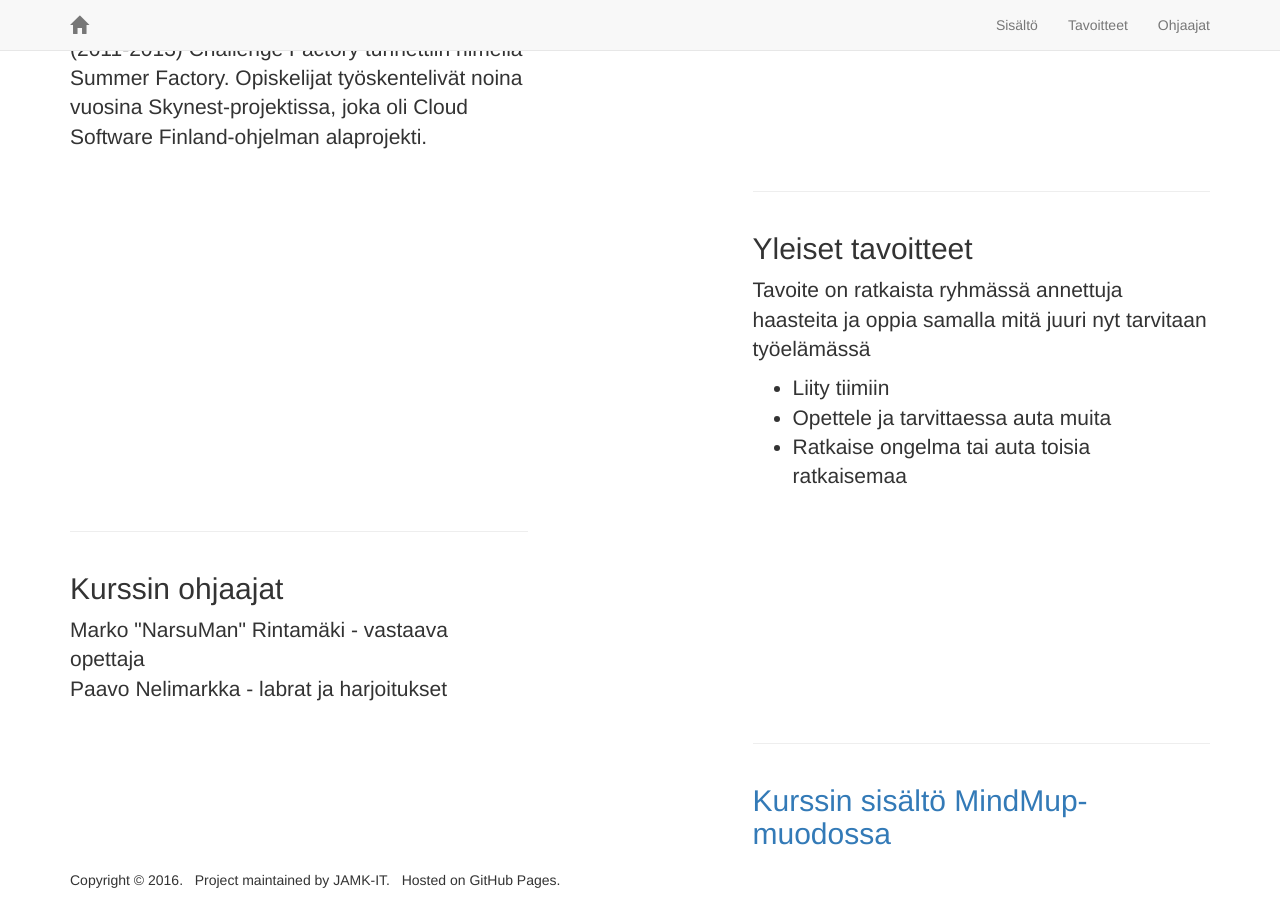
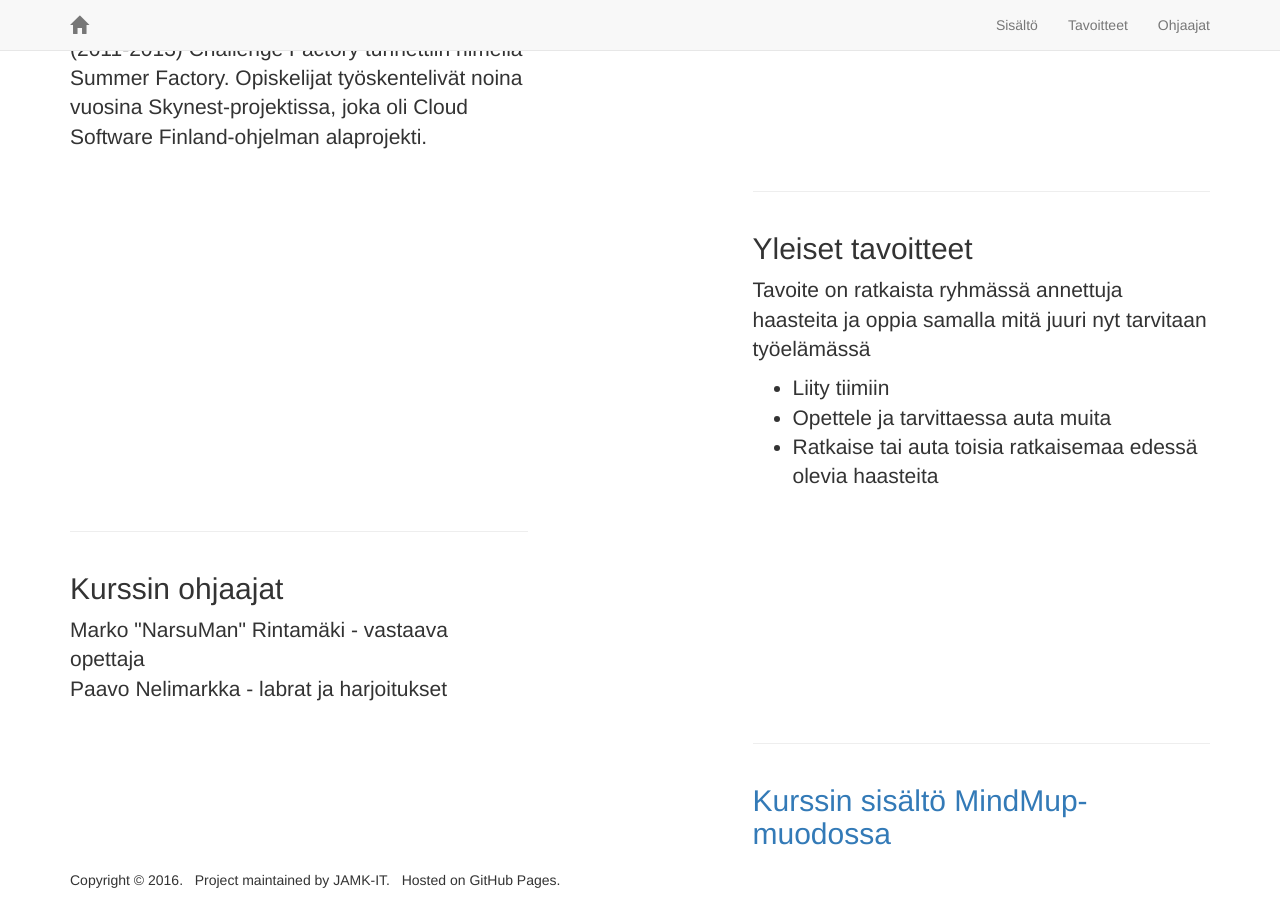
Before and after one commit to mikaelmalste/TTVW0110-challenge-factory, a Jekyll site: the page built from _posts/2016-02-01-course2.md, in a window 1280 px wide and 900 px high, scrolled down 517 px. Built offline with Jekyll 4.4.1, drawn with Linux system fonts in a browser that asks for light colours; nearby versions of some CDN libraries; library files that are not in the unit come from our copies.

Commit message:
Update 2016-02-01-course2.md

```diff
--- a/_posts/2016-02-01-course2.md
+++ b/_posts/2016-02-01-course2.md
@@ -10,4 +10,4 @@ Tavoite on ratkaista ryhmässä annettuja haasteita ja oppia samalla mitä juuri
 
 * Liity tiimiin
 * Opettele ja tarvittaessa auta muita
-* Ratkaise ongelma tai auta toisia ratkaisemaa
+* Ratkaise tai auta toisia ratkaisemaa edessä olevia haasteita
```
